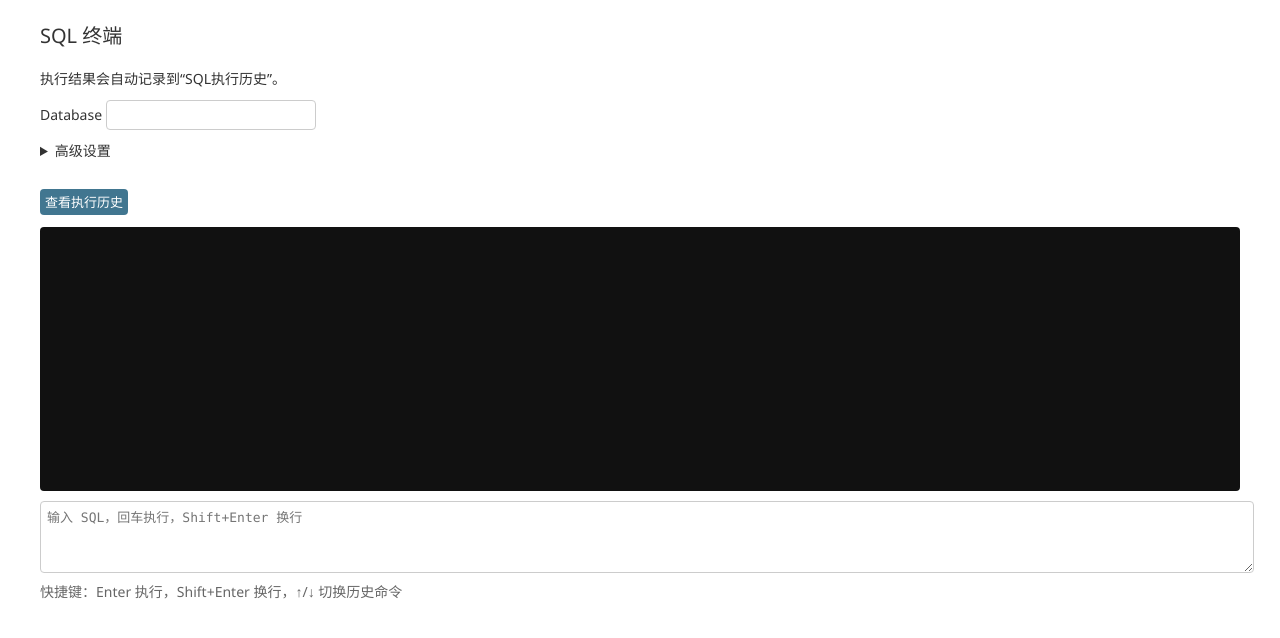
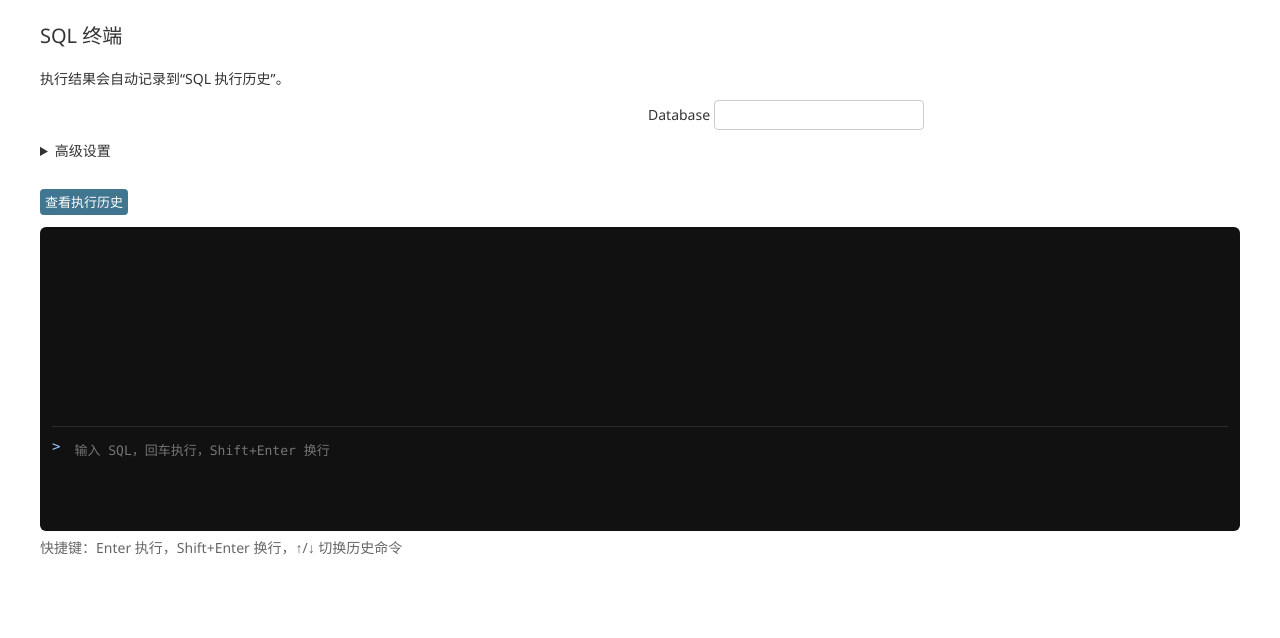
Before and after one commit to morningstarccf-tech/ccf, a Django app: template db_guardian/apps/sqlclient/templates/admin/sqlclient/sqlterminal/change_list.html in a window 1280 px wide. Shown: the part 95-733 px from the top of the page. Run offline with Django 5.2, Linux system fonts and the light colour scheme; the template is opened without the code that fills it: most values are stand-ins (such as "Sample title", 1, 10 or a date in 2020); form fields are guessed from the names that the template uses.

Commit message:
Polish SQL terminal layout and sanitize database input

```diff
--- a/db_guardian/apps/sqlclient/admin.py
+++ b/db_guardian/apps/sqlclient/admin.py
@@ -47,6 +47,12 @@ class QueryExecutionForm(forms.Form):
         max_value=100000,
         label='最大返回行数'
     )
+
+    def clean_database(self):
+        """数据库名去除多余的分号和空白。"""
+        value = self.cleaned_data.get('database') or ''
+        value = value.strip().rstrip(';').strip()
+        return value
 
 
 @admin.register(QueryHistory)
--- a/db_guardian/apps/sqlclient/templates/admin/sqlclient/sqlterminal/change_list.html
+++ b/db_guardian/apps/sqlclient/templates/admin/sqlclient/sqlterminal/change_list.html
@@ -1,20 +1,74 @@
 {% extends "admin/base_site.html" %}
 
 {% block content %}
-  <h1>SQL 终端</h1>
-  <p>执行结果会自动记录到“SQL执行历史”。</p>
+  <style>
+    .sql-terminal-title {
+      white-space: nowrap;
+    }
+    .sql-terminal-form .inline-fields {
+      display: flex;
+      gap: 16px;
+      flex-wrap: wrap;
+    }
+    .sql-terminal-form .inline-fields > div {
+      flex: 1 1 240px;
+      min-width: 220px;
+    }
+    .terminal-box {
+      background: #111;
+      color: #e5e5e5;
+      padding: 12px;
+      border-radius: 6px;
+      font-family: Consolas, monospace;
+      display: flex;
+      flex-direction: column;
+      min-height: 280px;
+      max-height: 480px;
+    }
+    .terminal-output {
+      flex: 1 1 auto;
+      overflow: auto;
+      padding-right: 4px;
+    }
+    .terminal-input-row {
+      display: flex;
+      gap: 8px;
+      border-top: 1px solid #2b2b2b;
+      margin-top: 10px;
+      padding-top: 8px;
+    }
+    .terminal-prompt {
+      color: #9cc8ff;
+      padding-top: 3px;
+    }
+    .terminal-input {
+      flex: 1 1 auto;
+      background: transparent;
+      color: inherit;
+      border: none;
+      outline: none;
+      resize: none;
+      font-family: inherit;
+      min-height: 72px;
+    }
+    .terminal-hint {
+      margin-top: 6px;
+      color: #666;
+    }
+  </style>
 
-  <form id="sql-terminal-form" method="post" novalidate>
+  <h1 class="sql-terminal-title">SQL 终端</h1>
+  <p>执行结果会自动记录到“SQL 执行历史”。</p>
+
+  <form id="sql-terminal-form" class="sql-terminal-form" method="post" novalidate>
     {% csrf_token %}
     <input type="hidden" name="sql" id="terminal-sql">
     <fieldset class="module aligned">
-      <div class="form-row">
+      <div class="form-row inline-fields">
         <div>
           {{ form.instance.label_tag }}
           {{ form.instance }}
         </div>
-      </div>
-      <div class="form-row">
         <div>
           {{ form.database.label_tag }}
           {{ form.database }}
@@ -48,9 +102,14 @@
   </form>
 
   <div id="sql-terminal" style="margin-top: 16px;">
-    <div id="terminal-output" style="background: #111; color: #e5e5e5; padding: 12px; min-height: 240px; max-height: 420px; overflow: auto; font-family: Consolas, monospace; border-radius: 4px;"></div>
-    <textarea id="terminal-input" rows="4" style="width: 100%; margin-top: 10px; font-family: Consolas, monospace;" placeholder="输入 SQL，回车执行，Shift+Enter 换行"></textarea>
-    <div style="margin-top: 6px; color: #666;">
+    <div class="terminal-box">
+      <div id="terminal-output" class="terminal-output"></div>
+      <div class="terminal-input-row">
+        <div class="terminal-prompt">&gt;</div>
+        <textarea id="terminal-input" class="terminal-input" rows="3" placeholder="输入 SQL，回车执行，Shift+Enter 换行"></textarea>
+      </div>
+    </div>
+    <div class="terminal-hint">
       快捷键：Enter 执行，Shift+Enter 换行，↑/↓ 切换历史命令
     </div>
   </div>
```
